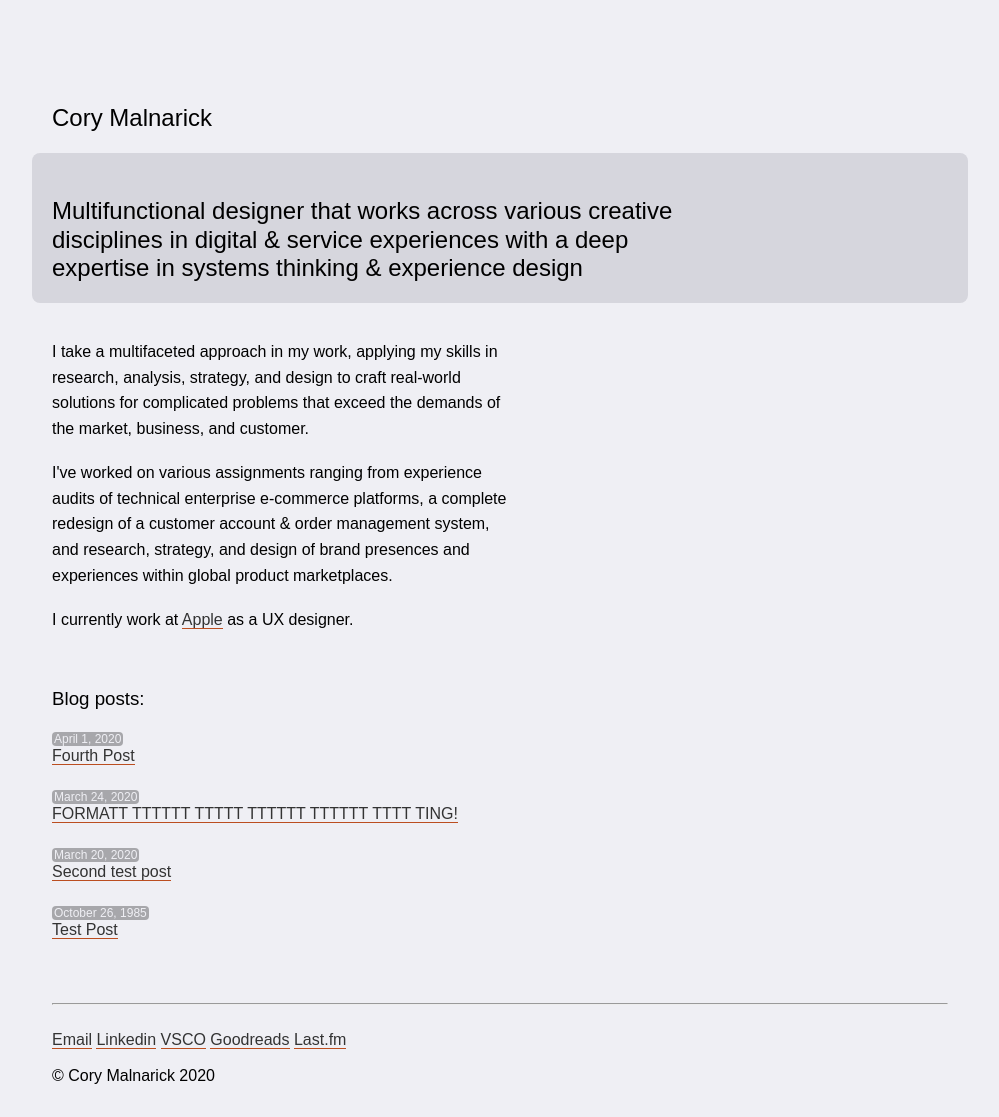
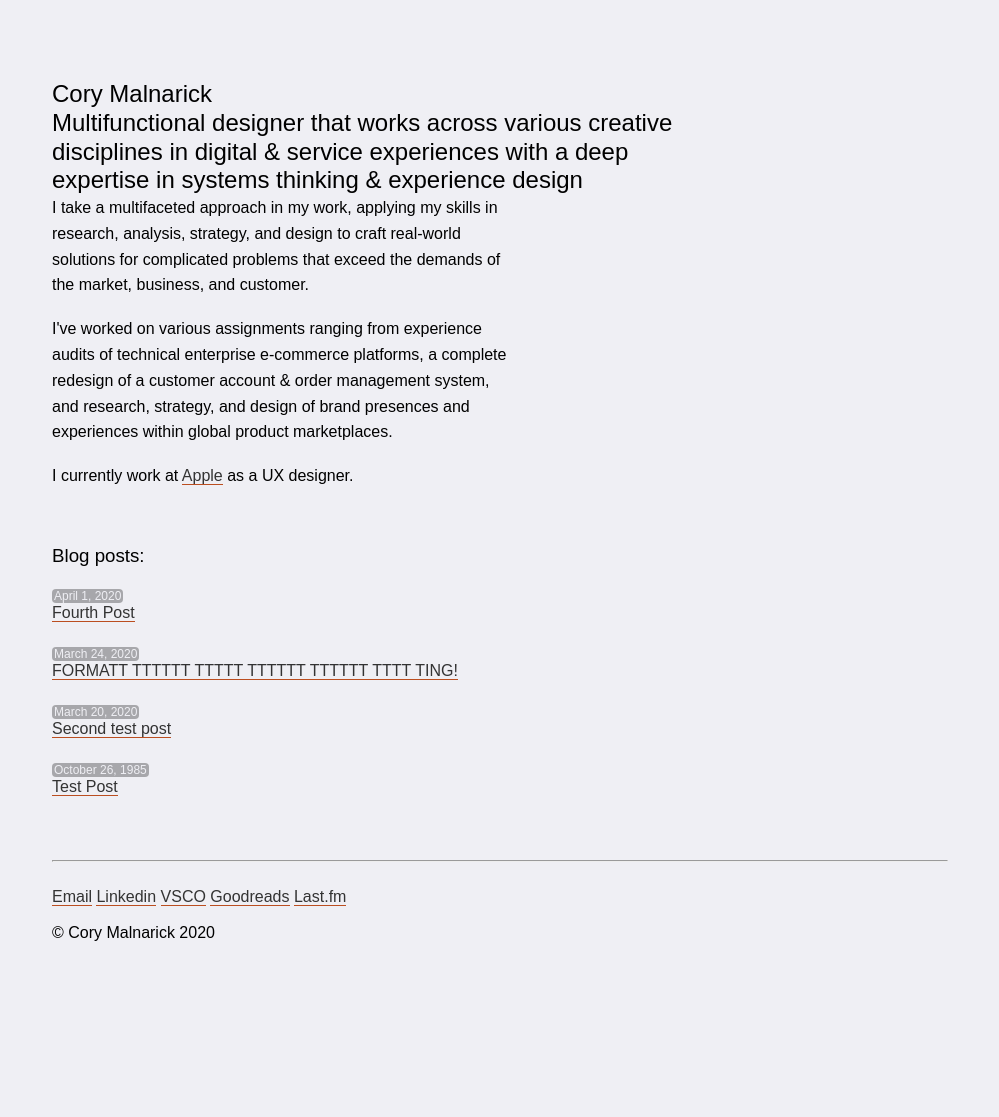
Before and after one commit to foundmonster/foundmonster.github.io, a Jekyll site: the page built from index.html, in a window 1280 px wide. Shown: the whole page, without its empty margins (140-1139 px from the left). Built offline with Jekyll 4.4.1, drawn with Linux system fonts in a browser that asks for light colours; some web fonts are replaced; after the commit the page ends 974 px from its top, so only the background shows below that.

Commit message:
added margin block start to h2 and removed subheader card from home

```diff
--- a/_sass/main.scss
+++ b/_sass/main.scss
@@ -52,6 +52,7 @@
 
 h2 {
     width: 75%;
+    margin-block-start: 0px;
     margin-block-end: 0px;
     line-height: 1.2;
 }
--- a/index.html
+++ b/index.html
@@ -3,7 +3,7 @@
 title: Cory Malnarick
 ---
 <h2 class="headercard-title">{{ page.title }}</h2>
-<div class="subheadercard"><h2 class="headercard-body">Multifunctional designer that works across various creative disciplines in digital & service experiences with a deep expertise in systems thinking & experience design</h2></div>
+<h2 class="headercard-body">Multifunctional designer that works across various creative disciplines in digital & service experiences with a deep expertise in systems thinking & experience design</h2>
 <p>I take a multifaceted approach in my work, applying my skills in research, analysis, strategy, and design to craft real-world solutions for complicated problems that exceed the demands of the market, business, and customer.</p><br>
 <p>I've worked on various assignments ranging from experience audits of technical enterprise e-commerce platforms, a complete redesign of a customer account & order management system, and research, strategy, and design of brand presences and experiences within global product marketplaces.</p><br>
 <p>I currently work at <a href="https://apple.com">Apple</a> as a UX designer.</p>
```
